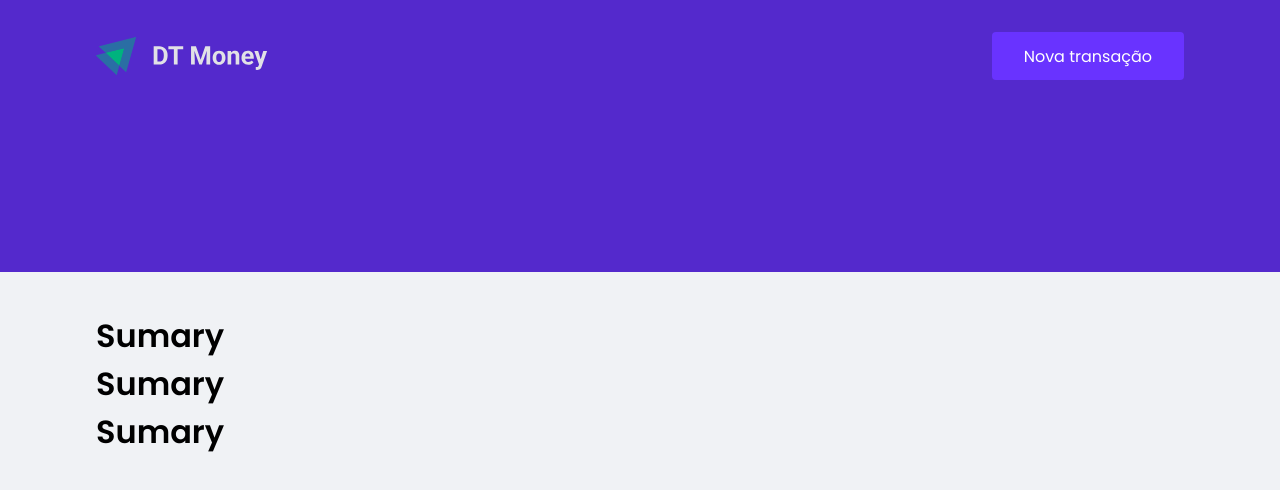
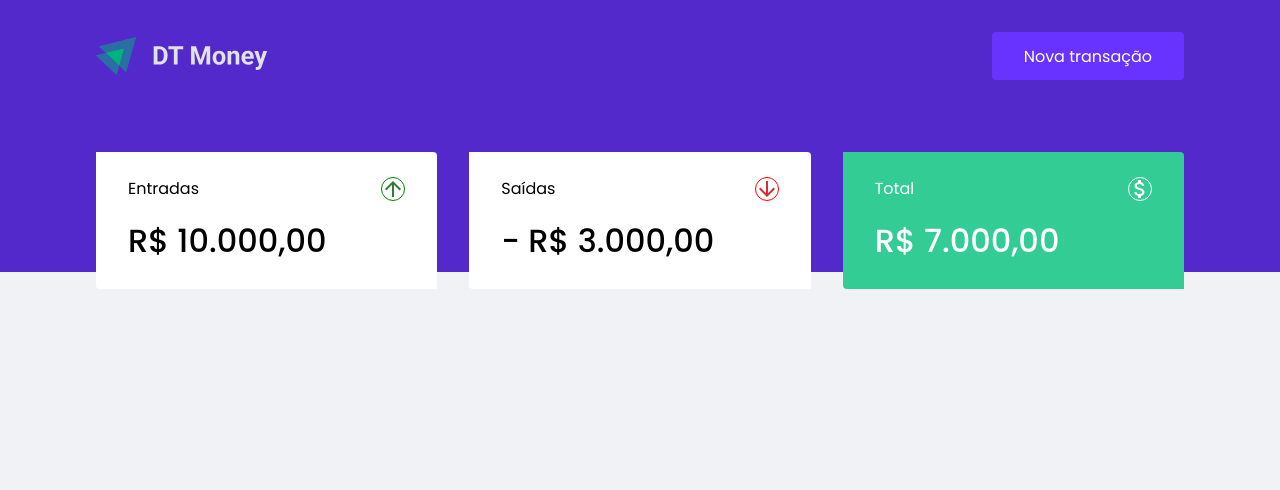
Before and after one commit to caetanobraga/dtmoney, a React (Create React App) app: page / in a window 1280 px wide. Shown: the top 490 px of the page. Built offline with nearby package versions, Linux system fonts and the light colour scheme.

Commit message:
adding sumary

```diff
--- a/package.json
+++ b/package.json
@@ -3,6 +3,10 @@
   "version": "0.1.0",
   "private": true,
   "dependencies": {
+    "@emotion/react": "^11.10.6",
+    "@emotion/styled": "^11.10.6",
+    "@mui/icons-material": "^5.11.16",
+    "@mui/material": "^5.12.1",
     "react": "^18.2.0",
     "react-dom": "^18.2.0",
     "react-scripts": "5.0.1",
--- a/public/index.html
+++ b/public/index.html
@@ -1,11 +1,14 @@
 <!DOCTYPE html>
 <html lang="en">
   <head>
-    <link rel="preconnect" href="https://fonts.gstatic.com" crossorigin>
+    <link rel="preconnect" href="https://fonts.gstatic.com" crossorigin />
     <meta charset="utf-8" />
     <meta name="viewport" content="width=device-width, initial-scale=1" />
     <title>DTMoney</title>
-    <link href="https://fonts.googleapis.com/css2?family=Poppins:wght@400;600&display=swap" rel="stylesheet">
+    <link
+      href="https://fonts.googleapis.com/css2?family=Poppins:wght@400;500;600&display=swap"
+      rel="stylesheet"
+    />
   </head>
   <body>
     <noscript>You need to enable JavaScript to run this app.</noscript>
--- a/src/components/DashBoard/DashBoard.tsx
+++ b/src/components/DashBoard/DashBoard.tsx
@@ -5,8 +5,6 @@ export const DashBoard = () => {
   return (
     <Container>
       <Sumary />
-      <Sumary />
-      <Sumary />
     </Container>
   );
 };
--- a/src/components/Sumary/Sumary.tsx
+++ b/src/components/Sumary/Sumary.tsx
@@ -1,5 +1,38 @@
-import {} from './sumary.styles';
+import { Container } from './sumary.styles';
+import ArrowUpwardIcon from '@mui/icons-material/ArrowUpward';
+import ArrowDownwardIcon from '@mui/icons-material/ArrowDownward';
+import AttachMoneyIcon from '@mui/icons-material/AttachMoney';
 
 export const Sumary = () => {
-  return <h1>Sumary</h1>;
+  return (
+    <Container>
+      <div>
+        <header>
+          <p>Entradas</p>
+          <div className="circle-in">
+            <ArrowUpwardIcon color="success" />
+          </div>
+        </header>
+        <strong>R$ 10.000,00</strong>
+      </div>
+      <div>
+        <header>
+          <p>Saídas</p>
+          <div className="circle-out">
+            <ArrowDownwardIcon color="error" />
+          </div>
+        </header>
+        <strong>- R$ 3.000,00</strong>
+      </div>
+      <div className="highlight-background">
+        <header>
+          <p>Total</p>
+          <div className="circle highlight-background">
+            <AttachMoneyIcon color="inherit" />
+          </div>
+        </header>
+        <strong>R$ 7.000,00</strong>
+      </div>
+    </Container>
+  );
 };
--- a/src/components/Sumary/sumary.styles.ts
+++ b/src/components/Sumary/sumary.styles.ts
@@ -1,7 +1,70 @@
 import styled from 'styled-components';
 
 export const Container = styled.main`
-  max-width: 1120px;
-  margin: 0 auto;
-  padding: 2.5rem 1rem;
+  display: grid;
+  grid-template-columns: repeat(3, 1fr);
+  gap: 2rem;
+  margin-top: -10rem;
+
+  div {
+    background: var(--shape);
+    padding: 1.5rem 2rem;
+    border-radius: 0%.25rem;
+    color: var(--texte-title);
+
+    header {
+      display: flex;
+      align-items: center;
+      justify-content: space-between;
+    }
+
+    strong {
+      display: block;
+      margin-top: 1rem;
+      font-size: 2rem;
+      line-height: 3rem;
+      font-weight: 500;
+    }
+
+    &.circle-in {
+      border: 1px solid green;
+      width: 1.5rem;
+      height: 1.5rem;
+      border-radius: 50%;
+      padding: 0;
+      margin: 0;
+      display: flex;
+      align-items: center;
+      justify-content: center;
+    }
+
+    &.circle-out {
+      border: 1px solid red;
+      width: 1.5rem;
+      height: 1.5rem;
+      border-radius: 50%;
+      padding: 0;
+      margin: 0;
+      display: flex;
+      align-items: center;
+      justify-content: center;
+    }
+
+    &.circle {
+      border: 1px solid white;
+      width: 1.5rem;
+      height: 1.5rem;
+      border-radius: 50%;
+      padding: 0;
+      margin: 0;
+      display: flex;
+      align-items: center;
+      justify-content: center;
+    }
+
+    &.highlight-background {
+      background: var(--green);
+      color: #ffffff;
+    }
+  }
 `;
--- a/src/styles/global.ts
+++ b/src/styles/global.ts
@@ -4,6 +4,7 @@ export const GlobalStyle = createGlobalStyle`
 :root{
   --background: #f0f2f5;
   --red: #e52e4d;
+  --green: #33CC95;
   --blue: #5429CC;
   --blue-light: #6933FF;
 
```
Also changed, not shown: 1 other file (tests, documents, lock files or other folders).
